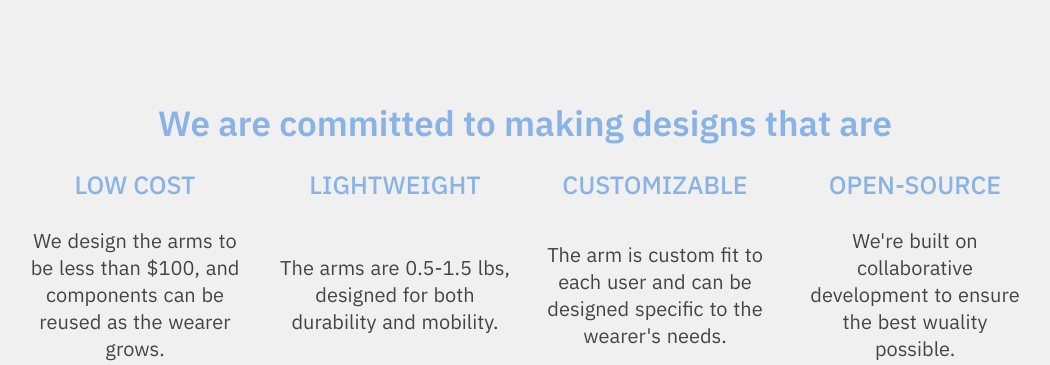
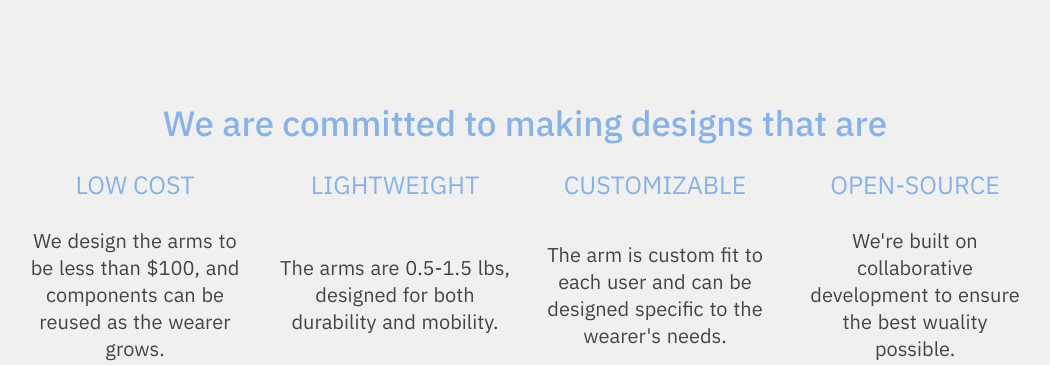
Before and after one commit to mgarby12/mnp-website-2025, a Flask app: page / in a window 1280 px wide. Shown: the part 828-1193 px from the top of the page, without its empty margins (115-1165 px from the left). Run offline with Flask 3, Linux system fonts and the light colour scheme.

Commit message:
About us button/We are

```diff
--- a/static/style.css
+++ b/static/style.css
@@ -119,7 +119,7 @@ body {
 .we-are-text h1 {
         font-size: 35px;
         color:#89b2e7;
-        font-weight: 600;
+        font-weight: 500;
         margin-bottom: 10px;
         font-family: "IBM Plex Sans", sans-serif;
         line-height: 1;
@@ -130,7 +130,7 @@ body {
 .we-are-text h2 {
         font-size: 25px;
         color:#89b2e7;
-        font-weight: 500;
+        font-weight: 400;
         margin-bottom: 10px;
         font-family: "IBM Plex Sans", sans-serif;
         line-height: 1;
```
